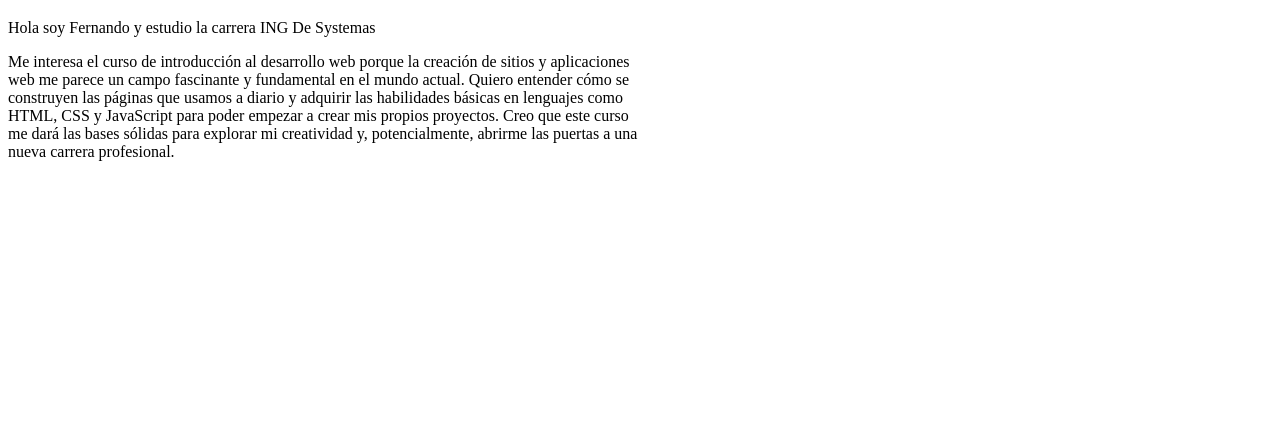
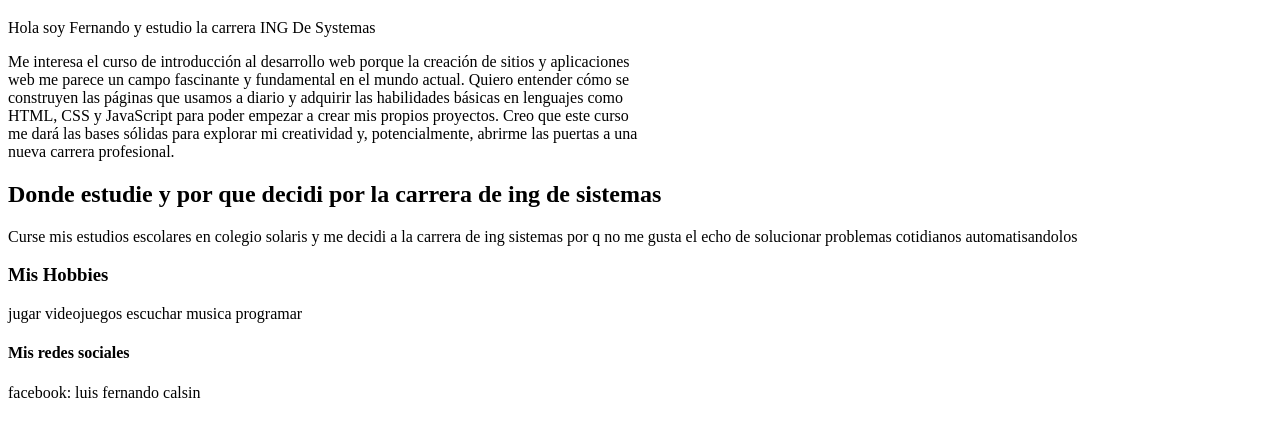
Before and after one commit to FernandoCalsin/laboratorio_03, a plain HTML site: page index.html in a window 1280 px wide. Shown: the part 61-498 px from the top of the page. Drawn offline with Linux system fonts and the light colour scheme.

Commit message:
segundo comit

```diff
--- a/index.html
+++ b/index.html
@@ -27,6 +27,12 @@ la pagina "es" es de español-->
         Creo que este curso me dará las bases sólidas para explorar
         mi creatividad y, potencialmente, abrirme las puertas a una
         nueva carrera profesional.</p>
+        <h2>Donde estudie y por que decidi por la carrera de ing de sistemas</h2>
+        <p>Curse mis estudios escolares en colegio solaris y me decidi a la carrera de ing sistemas por q no me gusta el echo de solucionar problemas cotidianos automatisandolos</p>
+        <h3>Mis Hobbies</h3>
+        <p>jugar videojuegos escuchar musica programar</p>
+        <h4>Mis redes sociales</h4>
+        <p>facebook: luis fernando calsin</p>
 
 </body>
 </html>
```
